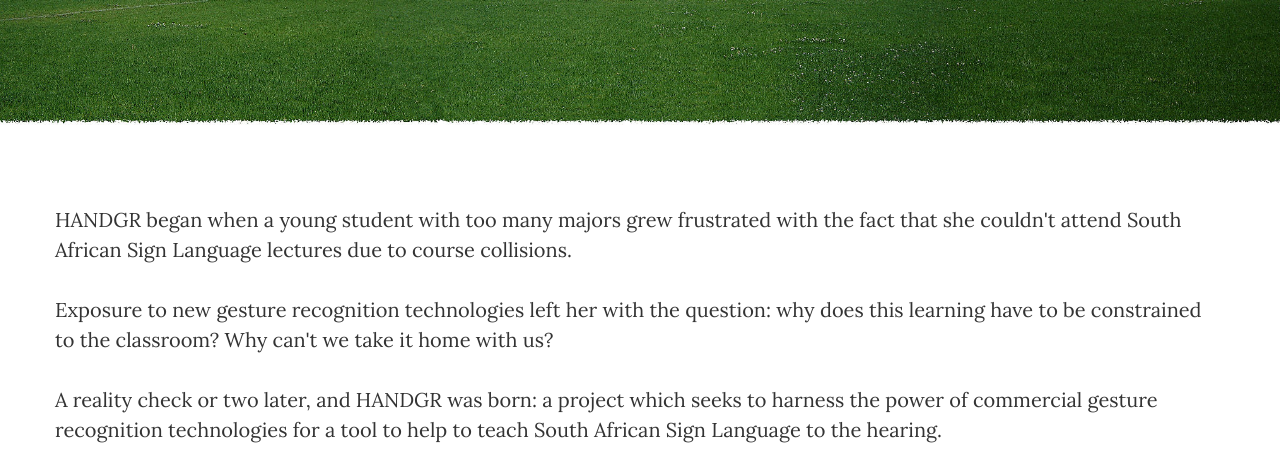
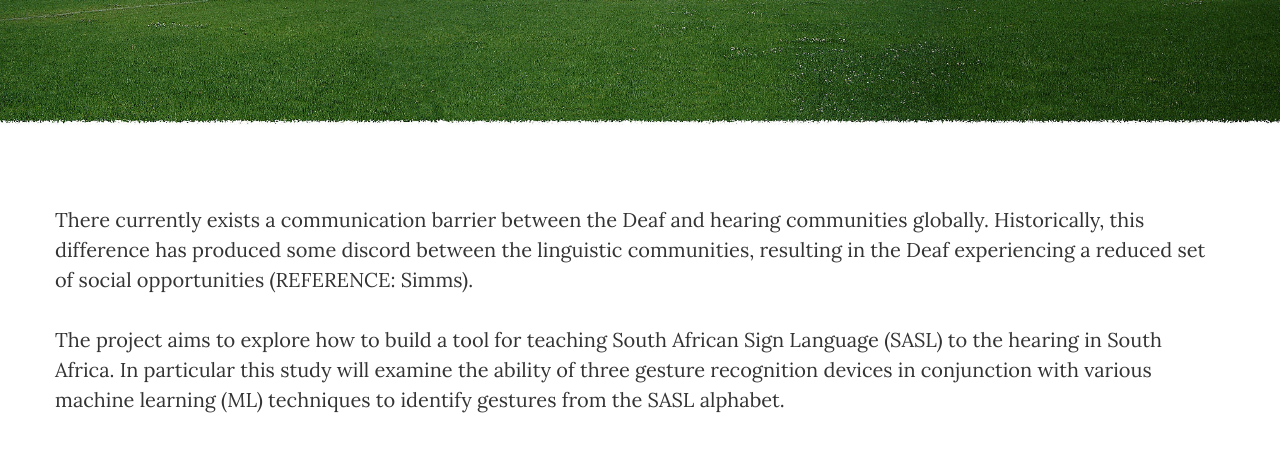
Before and after one commit to erinversfeld/HANDGR-Website, a website: page handgr/about.html in a window 1280 px wide. Shown: the part 338-787 px from the top of the page. Drawn offline with nearby package versions, Linux system fonts and the light colour scheme.

Commit message:
[about] more formal project brief

```diff
--- a/handgr/about.html
+++ b/handgr/about.html
@@ -48,9 +48,9 @@
     <div class="container">
         <div class="row">
             <div class="box">
-                    <p>HANDGR began when a young student with too many majors grew frustrated with the fact that she couldn't attend South African Sign Language lectures due to course collisions.</p>
-                    <p>Exposure to new gesture recognition technologies left her with the question: why does this learning have to be constrained to the classroom? Why can't we take it home with us?</p>
-                    <p>A reality check or two later, and HANDGR was born: a project which seeks to harness the power of commercial gesture recognition technologies for a tool to help to teach South African Sign Language to the hearing.</p>
+                <p>There currently exists a communication barrier between the Deaf and hearing communities globally. Historically, this difference has produced some discord between the linguistic communities, resulting in the Deaf experiencing a reduced set of social opportunities (REFERENCE: Simms).</p>
+                <p>The project aims to explore how to build a tool for teaching South African Sign Language (SASL) to the hearing in South Africa. In particular this study will examine the ability of three gesture recognition devices in conjunction with various machine learning (ML) techniques to identify gestures from the SASL alphabet.</p>
+                <p>The results of this study will inform future development of a tool for teaching SASL.</p>
                 <div class="clearfix"></div>
             </div>
         </div>
```
